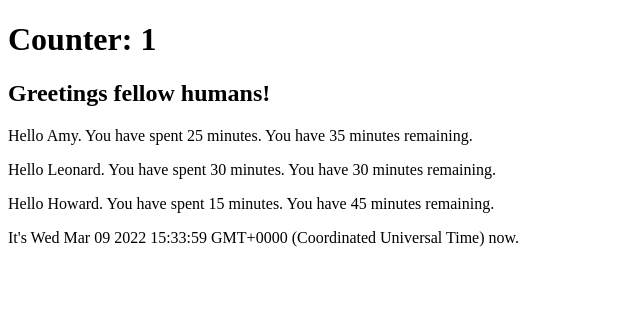
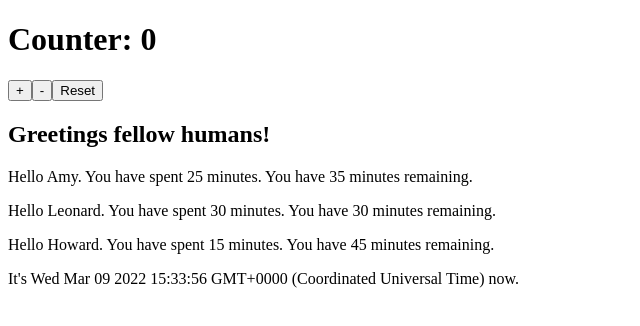
Before and after one commit to drtghosh/fullStackOpen, a React (Create React App) app in the folder part1_practice/: page / in a window 1280 px wide. Shown: the top 326 px of the page, without its empty margins (0-640 px from the left). Built offline with nearby package versions, Linux system fonts and the light colour scheme.

Commit message:
Part 1c practice update: 1c completed
1c. Component state, event handlers

```diff
--- a/part1_practice/src/App.js
+++ b/part1_practice/src/App.js
@@ -16,18 +16,28 @@ const Hello = ({ name, time }) => {
   );
 };
 
+const Counter = ({ counter }) => <h1>Counter: {counter}</h1>;
+
+const Button = ({ onClick, show }) => {
+  return <button onClick={onClick}>{show}</button>;
+};
+
 const App = () => {
   console.log("Hello from the app component.");
   const dateNow = new Date();
   const timeRemaining = 30;
+
   const [counter, setCounter] = useState(0);
-
-  setTimeout(() => setCounter(counter + 1), 3000);
-  console.log("Rendering...", counter);
+  const increaseCounter = () => setCounter(counter + 1);
+  const decreaseCounter = () => setCounter(counter - 1);
+  const resetCounter = () => setCounter(0);
 
   return (
     <>
-      <h1>Counter: {counter}</h1>
+      <Counter counter={counter} />
+      <Button onClick={increaseCounter} show="+" />
+      <Button onClick={decreaseCounter} show="-" />
+      <Button onClick={resetCounter} show="Reset" />
       <h2>Greetings fellow humans!</h2>
       <Hello name="Amy" time={timeRemaining + 5} />
       <Hello name="Leonard" time={timeRemaining} />
```
